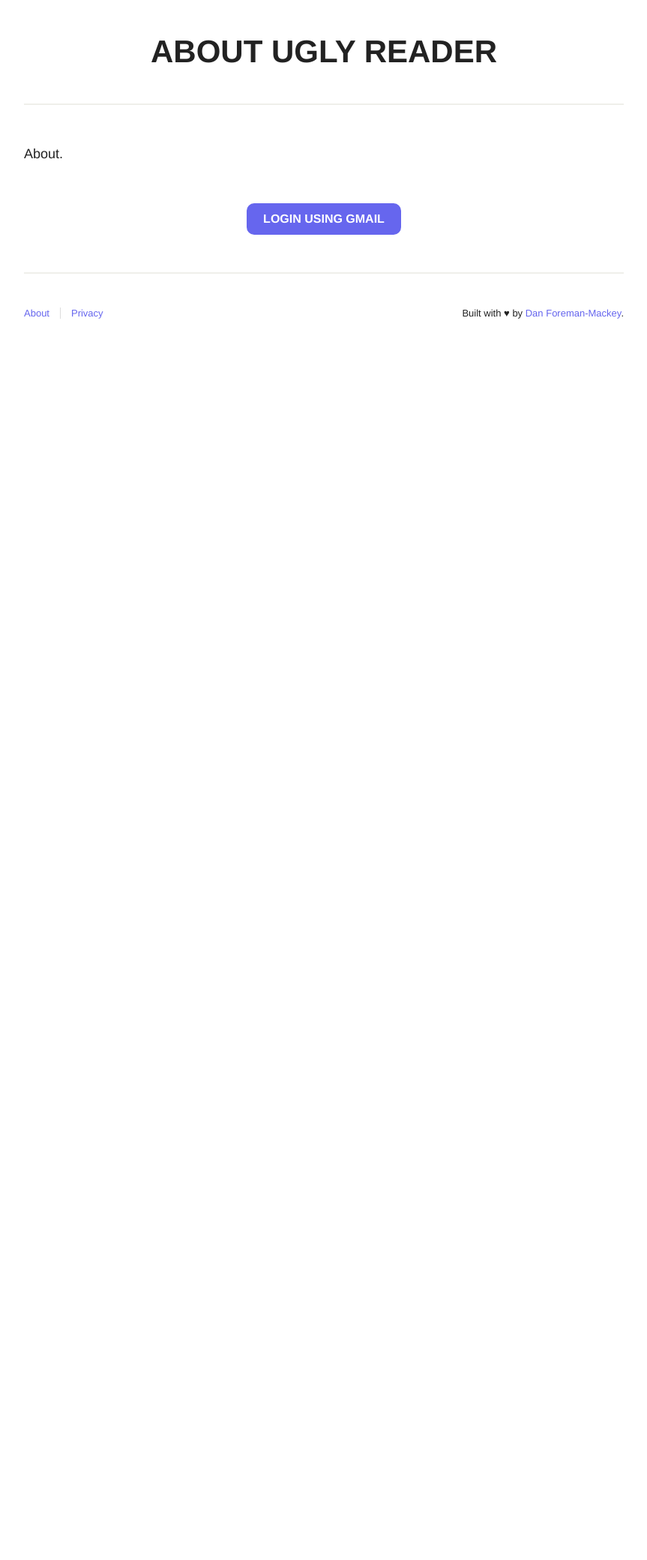
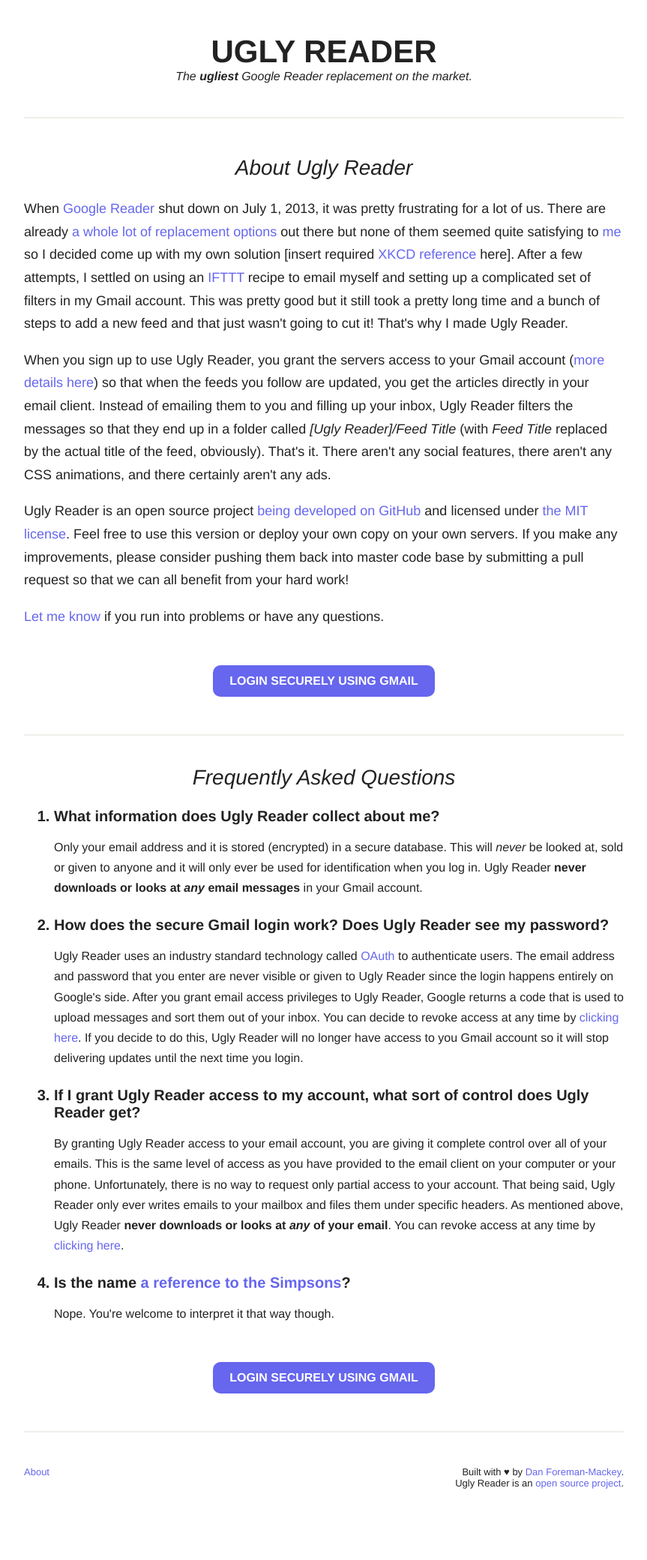
Before and after one commit to dfm/ugly, a Flask app: page /about in a window 1280 px wide. Shown: the whole page at 75% size, without its empty margins (208-1071 px from the left). Before the commit the page ends 425 px from the top, so only its background shows below. Run offline with Flask 2, Linux system fonts and the light colour scheme; parts of the project's set-up code (start-up, migrations or seed data) failed here and were passed over.

Commit message:
adding more text to about page

```diff
--- a/requirements.txt
+++ b/requirements.txt
@@ -1,6 +1,5 @@
 # RSS
 feedparser==5.1.3
--e git+https://github.com/aaronsw/html2text.git#egg=html2text-dev
 beautifulsoup4==4.3.0
 
 # Database
--- a/ugly/static/css/ugly.scss
+++ b/ugly/static/css/ugly.scss
@@ -109,6 +109,16 @@
 
     .right {
         float: right;
+        text-align: right;
+    }
+
+    &:before,
+    &:after {
+        content: " ";
+        display: table;
+    }
+    &:after {
+        clear: both;
     }
 }
 
@@ -142,8 +152,36 @@
     }
 }
 
+hr {
+    border: 0;
+    border-top: 2px solid #efefea;
+    margin: 40px 0;
+}
+
+h2 {
+    font-size: 28px;
+    text-align: center;
+    font-weight: normal;
+    font-style: italic;
+}
+
 p {
     line-height: 1.7;
+}
+
+// FAQ.
+ol {
+    font-size: 20px;
+    font-weight: bold;
+
+    li {
+        margin-bottom: 25px;
+    }
+
+    p {
+        font-size: 16px;
+        font-weight: normal;
+    }
 }
 
 #new-feed-block {
--- a/ugly/templates/about.html
+++ b/ugly/templates/about.html
@@ -1,16 +1,10 @@
 {% extends "base.html" %}
 {% block content %}
 <div class="header">
-    <h1>About Ugly Reader</h1>
+    <h1>Ugly Reader</h1>
+    <h2>The <strong>ugliest</strong> Google Reader replacement on the market.</h2>
 </div>
-<p>
-About.
-</p>
 
-{% if not current_user.is_authenticated() -%}
-<div class="login-block">
-    <a href="{{ url_for('login.index') }}" class="btn">Login using Gmail</a>
-</div>
-{%- endif %}
+{% include "about_content.html" %}
 
 {% endblock %}
--- /dev/null
+++ b/ugly/templates/about_content.html
@@ -0,0 +1,96 @@
+<h2 id="about">About Ugly Reader</h2>
+
+<p>
+When <a href="https://www.google.com/reader/about/">Google Reader</a> shut
+down on July 1, 2013, it was pretty frustrating for a lot of us. There are
+already <a href="http://alternativeto.net/software/google-reader/">a whole
+lot of replacement options</a> out there but none of them seemed quite
+satisfying to <a href="http://dan.iel.fm">me</a> so I decided come up with my
+own solution [insert required <a href="http://xkcd.com/927">XKCD reference</a>
+here]. After a few attempts, I settled on using an
+<a href="https://ifttt.com/">IFTTT</a> recipe to email myself and setting up
+a complicated set of filters in my Gmail account. This was pretty good but it
+still took a pretty long time and a bunch of steps to add a new feed and that
+just wasn't going to cut it! That's why I made Ugly Reader.
+</p>
+
+<p>
+When you sign up to use Ugly Reader, you grant the servers access to your
+Gmail account (<a href="#faq">more details here</a>) so that when the feeds
+you follow are updated, you get the articles directly in your email client.
+Instead of emailing them to you and filling up your inbox, Ugly Reader filters
+the messages so that they end up in a folder called <i>[Ugly Reader]/Feed
+  Title</i> (with <i>Feed Title</i> replaced by the actual title of the feed,
+obviously). That's it. There aren't any social features, there aren't any CSS
+animations, and there certainly aren't any ads.
+</p>
+
+<p>
+Ugly Reader is an open source project
+<a href="https://github.com/dfm/ugly">being developed on GitHub</a> and
+licensed under <a href="https://github.com/dfm/ugly/blob/master/LICENSE">the
+MIT license</a>. Feel free to use this version or deploy your own copy on your
+own servers. If you make any improvements, please consider pushing them back
+into master code base by submitting a pull request so that we can all benefit
+from your hard work!
+</p>
+
+<p>
+<a href="https://github.com/dfm/ugly/issues">Let me know</a> if you run into
+problems or have any questions.
+</p>
+
+{% include "login_block.html" %}
+
+<hr>
+
+<h2 id="faq">Frequently Asked Questions</h2>
+
+<ol>
+
+<li>What information does Ugly Reader collect about me?
+<p>
+Only your email address and it is stored (encrypted) in a secure database.
+This will <i>never</i> be looked at, sold or given to anyone and it will only
+ever be used for identification when you log in.
+Ugly Reader <strong>never downloads or looks at <i>any</i> email
+messages</strong> in your Gmail account.
+</p></li>
+
+<li>How does the secure Gmail login work? Does Ugly Reader see my password?
+<p>
+Ugly Reader uses an industry standard technology called
+<a href="http://en.wikipedia.org/wiki/OAuth">OAuth</a> to authenticate users.
+The email address and password that you enter are never visible or given to
+Ugly Reader since the login happens entirely on Google's side. After you
+grant email access privileges to Ugly Reader, Google returns a code that is
+used to upload messages and sort them out of your inbox. You can decide to
+revoke access at any time by
+<a href="https://accounts.google.com/IssuedAuthSubTokens">clicking here</a>.
+If you decide to do this, Ugly Reader will no longer have access to you Gmail
+account so it will stop delivering updates until the next time you login.
+</p></li>
+
+<li>If I grant Ugly Reader access to my account, what sort of control does
+Ugly Reader get?
+<p>
+By granting Ugly Reader access to your email account, you are giving it
+complete control over all of your emails. This is the same level of access
+as you have provided to the email client on your computer or your phone.
+Unfortunately, there is no way to request only partial access to your account.
+That being said, Ugly Reader only ever writes emails to your mailbox and
+files them under specific headers. As mentioned above, Ugly Reader
+<strong>never downloads or looks at <i>any</i> of your email</strong>.
+You can revoke access at any time by
+<a href="https://accounts.google.com/IssuedAuthSubTokens">clicking here</a>.
+</p></li>
+
+<li>Is the name <a href="http://simpsonswiki.com/wiki/The_Ugly_Reader">a
+reference to the Simpsons</a>?
+<p>
+Nope. You're welcome to interpret it that way though.
+</p></li>
+
+</ol>
+
+{% include "login_block.html" %}
--- a/ugly/templates/base.html
+++ b/ugly/templates/base.html
@@ -13,13 +13,15 @@
             <ul class="left">
                 <li><a href="{{ url_for('.about') }}">About</a></li>{% if config["CONTACT_URL"] -%}
                 <li><a href="{{ config["CONTACT_URL"] }}">Contact</a></li>
-                {%- endif %}<li><a href="{{ url_for('.privacy') }}">Privacy</a></li>{% if current_user.is_authenticated() -%}
+                {%- endif %}{% if current_user.is_authenticated() -%}
                 <li><a href="{{ url_for('.settings') }}">Settings</a><li><a href="{{ url_for('login.logout') }}">Logout</a></li>
                 {%- endif %}
             </ul>
             <div class="right">
                 Built with ♥ by
-                <a href="http://dan.iel.fm">Dan Foreman-Mackey</a>.
+                <a href="http://dan.iel.fm">Dan Foreman-Mackey</a>.<br>
+                Ugly Reader is an
+                <a href="https://github.com/dfm/ugly">open source project</a>.
             </div>
         </div>
     </div>
--- /dev/null
+++ b/ugly/templates/login_block.html
@@ -0,0 +1,5 @@
+{% if not current_user.is_authenticated() -%}
+<div class="login-block">
+    <a href="{{ url_for('login.index') }}" class="btn">Login securely using Gmail</a>
+</div>
+{%- endif %}
```
Also changed, not shown: ugly/templates/splash.html (+4 -6 lines), ugly/static/css/ugly.css.
